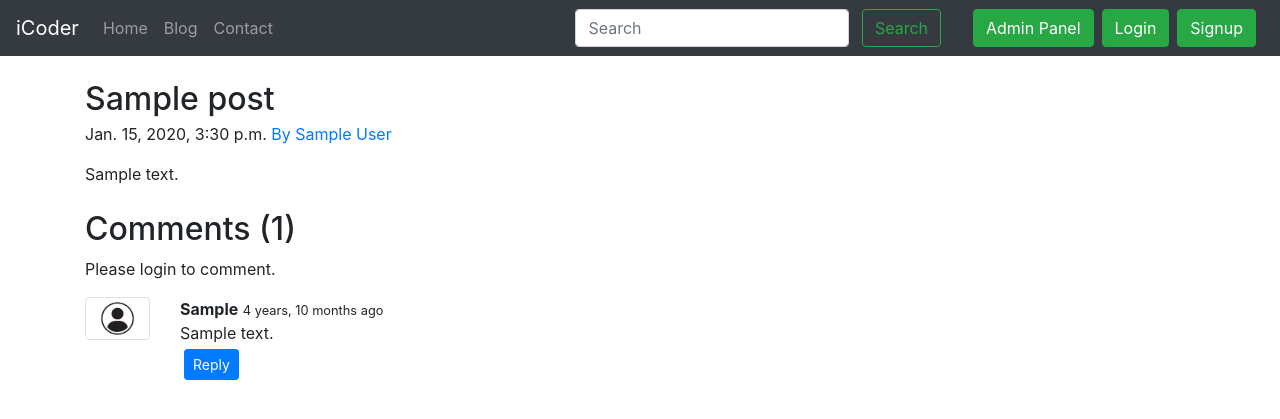
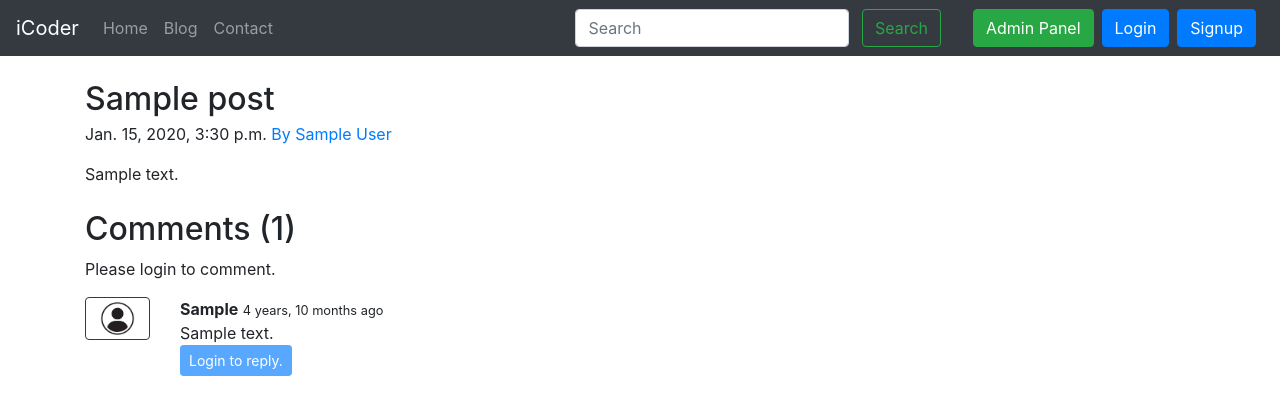
Before and after one commit to darshan1624/django_proj, a Django app: a page that uses icoder/templates/base.html in a window 1280 px wide. Shown: the top 419 px of the page. Run offline with Django 5.2, Linux system fonts and the light colour scheme; tables that the repository leaves empty hold one stand-in row (values such as "Sample post").

Commit message:
Modified replies html on blogpost page.

```diff
--- a/icoder/blog/views.py
+++ b/icoder/blog/views.py
@@ -17,15 +17,16 @@ def blogPost(request, slug):
     replyDict = {}
     for reply in replies:
         if reply.parent.sno not in replyDict.keys():
-            replyDict[reply.parent.sno] = [reply.comment]
+            replyDict[reply.parent.sno] = [reply]
         else:
-            replyDict[reply.parent.sno].append(reply.comment)
+            replyDict[reply.parent.sno].append(reply)
     user = request.user
     params = {'fetch_blog': fetch_blog, 'comments':comments, 'user':user, 'replyDict':replyDict}
     return render(request, 'blog/blogPost.html', params)
 
 def postComment(request):
     if request.method == 'POST':
+        # find user
         user = request.user
         postSno = request.POST.get('postSno')
         commentSno = request.POST.get('commentSno')
--- a/icoder/templates/base.html
+++ b/icoder/templates/base.html
@@ -48,10 +48,10 @@
           </li>
         </ul>
           {% else %}
-          <button type="button" class="btn btn-success mr-2 my-sm-0" data-toggle="modal" data-target="#LoginModal">
+          <button type="button" class="btn btn-primary mr-2 my-sm-0" data-toggle="modal" data-target="#LoginModal">
             Login
           </button>
-          <button type="button" class="btn btn-success mr-2 my-sm-0" data-toggle="modal" data-target="#SignupModal">
+          <button type="button" class="btn btn-primary mr-2 my-sm-0" data-toggle="modal" data-target="#SignupModal">
             Signup
           </button>
           {% endif %}
--- a/icoder/templates/blog/blogPost.html
+++ b/icoder/templates/blog/blogPost.html
@@ -32,9 +32,10 @@
 
     {% for comment in comments%}
     <div class="row my-3">
-        <div class="col-md-1"><img src="/static/img/profile.png" class="img-fluid img-thumbnail" alt="profileImg"></div>
+        <div class="col-md-1 "><img src="/static/img/profile.png" class="img-fluid img-thumbnail border-dark rounded" alt="profileImg"></div>
         <div class="col-md-11"><b>{{comment.user|title}}</b> <small> {{comment.created_at | naturaltime }} </small>
            <div> {{comment.comment}} </div>
+           {% if user.is_authenticated %}
 
            <p class='m-1'>
             <button class="btn btn-primary btn-sm mb-0 " type="submit" data-toggle="collapse" data-target="#replyBtn{{comment.sno}}" aria-expanded="false" aria-controls="replyBtn{{comment.sno}}">
@@ -45,36 +46,41 @@
 
           <div class="collapse p-1" id="replyBtn{{comment.sno}}">
             <div class="card card-body p-1">
-
               <form action="/blog/postComment/" method="POST">
                 <div class="form-group">
                 {% csrf_token %}
                   <label for="replyComment">Reply to Comment</label>
-                  <input name="replyComment" type="text" class="form-control" id="replyComment" placeholder="Enter your comment here.">
+                  <input name="replyComment" type="text" class="form-control" id="replyComment" placeholder="Enter your comment here." required>
                   <input type="hidden" name="postSno" value="{{fetch_blog.sno}}">
                   <input type="hidden" name="commentSno" value="{{comment.sno}}">
-
-
                 </div>
                 <button type="submit" class="btn btn-primary">Submit</button>
               </form>
+            </div>
+            {% else %}
+            <button class="btn btn-primary btn-sm mb-0 " type="submit" data-toggle="collapse" data-target="#replyBtn{{comment.sno}}" aria-expanded="false" aria-controls="replyBtn{{comment.sno}}" disabled>
+              Login to reply.
+            </button>
+            {% endif %}
 
+          <div class="replies my-2">
+            {% for reply in replyDict|get_val:comment.sno %}
+            <div class="row">
+                <div class="col-md-1">
+                  <img src="/static/img/profile.png" class="img-fluid img-thumbnail border border-dark my-2" alt="profileImg">
+                </div>
 
+                <div class="col-md-11">
+                  <b>{{reply.user|title}}</b> <small> {{reply.created_at | naturaltime }} </small>
+                  <div >{{reply.comment}}</div>
+                </div>
             </div>
+            {% endfor %}
           </div>
-
-          <div class="replies bg-danger my-2">
-            {% for reply in replyDict|get_val:comment.sno %}
-              {{reply}}
-              <br>
-            {% endfor %}
-
-          </div>
-
-
-        </div>
     </div>
-    {% endfor %}
+  </div>
 </div>
 
+    {% endfor %}
+
 {% endblock%}
```
Also changed, not shown: README.md.
